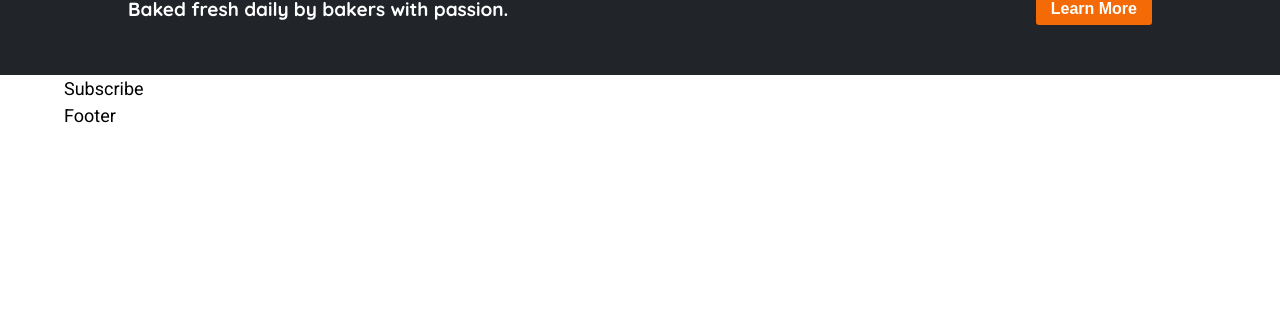
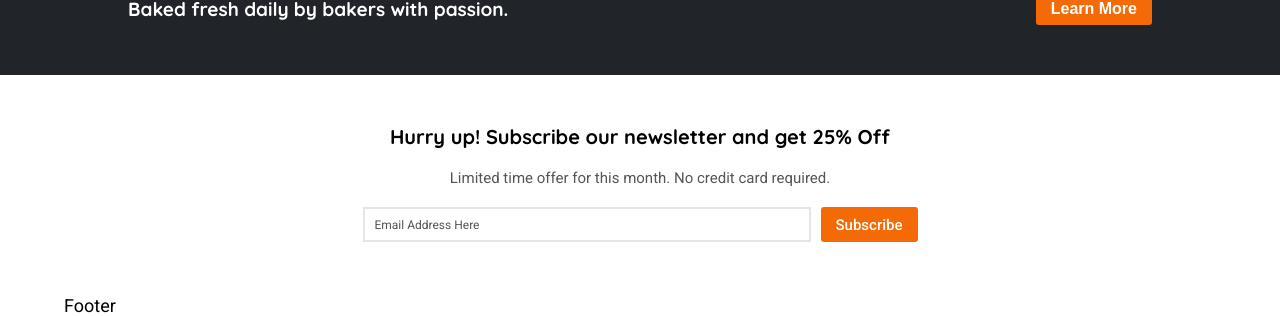
Before and after one commit to seeexcess/fooddx, a React (Create React App) app: page / in a window 1280 px wide. Shown: the part 1290-1606 px from the top of the page. Before the commit the page ends 1419 px from the top, so only its background shows below. Built offline with nearby package versions, Linux system fonts and the light colour scheme; the HTML template or start-up script is replaced by a standard one.

Commit message:
finished the subscribe section

```diff
--- a/src/sections/Subscribe/Subscribe.js
+++ b/src/sections/Subscribe/Subscribe.js
@@ -4,7 +4,18 @@ function Subscribe() {
   return (
     <section className={classes.subscribe}>
       <div className={`${classes.subscribe__container} ${classes.container}`}>
-        Subscribe
+        <h2 className={classes.subscribe__heading}>
+          Hurry up! Subscribe our newsletter and get 25% Off
+        </h2>
+        <p className={classes.subscribe__desc}>
+          Limited time offer for this month. No credit card required.
+        </p>
+        <form action="#" className={classes.subscribe__form}>
+          <input type="email" placeholder="Email Address Here" className={classes.subscribe__input} />
+          <button className={`${classes.subscribe__btn} ${classes.btn}`}>
+            Subscribe
+          </button>
+        </form>
       </div>
     </section>
   )
--- a/src/sections/Subscribe/Subscribe.module.scss
+++ b/src/sections/Subscribe/Subscribe.module.scss
@@ -4,5 +4,51 @@
 .subscribe {
 
 
-  &__container {}
+  &__container {
+    width: 50%;
+    padding: 5rem 0;
+    text-align: center;
+  }
+
+  &__heading {
+    font-size: 2rem;
+    font-family: $font-head;
+    font-weight: 700;
+    line-height: 1.2;
+  }
+
+  &__desc {
+    font-size: 1.5rem;
+    font-family: $font-body;
+    font-weight: 400;
+    line-height: 1.2;
+    color: $color-accent;
+    margin: 2rem 0;
+  }
+
+  &__form {
+    display: flex;
+    gap: 1rem;
+    justify-content: center;
+    flex-wrap: wrap;
+  }
+
+  &__input {
+    font-family: inherit;
+    color: inherit;
+    border: 2px solid $color-accent-2;
+    padding: .8rem 1rem;
+    width: 70%;
+
+    &::-webkit-input-placeholder {
+      color: $color-accent;
+      font-size: 1.2rem;
+    }
+  }
+
+  &__btn {
+    font-size: 1.5rem;
+    font-family: $font-body;
+    font-weight: 500;
+  }
 }
--- a/src/styles/abstract/variables.scss
+++ b/src/styles/abstract/variables.scss
@@ -11,3 +11,4 @@ $color-dark: #212529;
 $color-dark-2: #343a40;
 $color-light: #fff;
 $color-accent: #555555;
+$color-accent-2: #E5E5E5;
```
